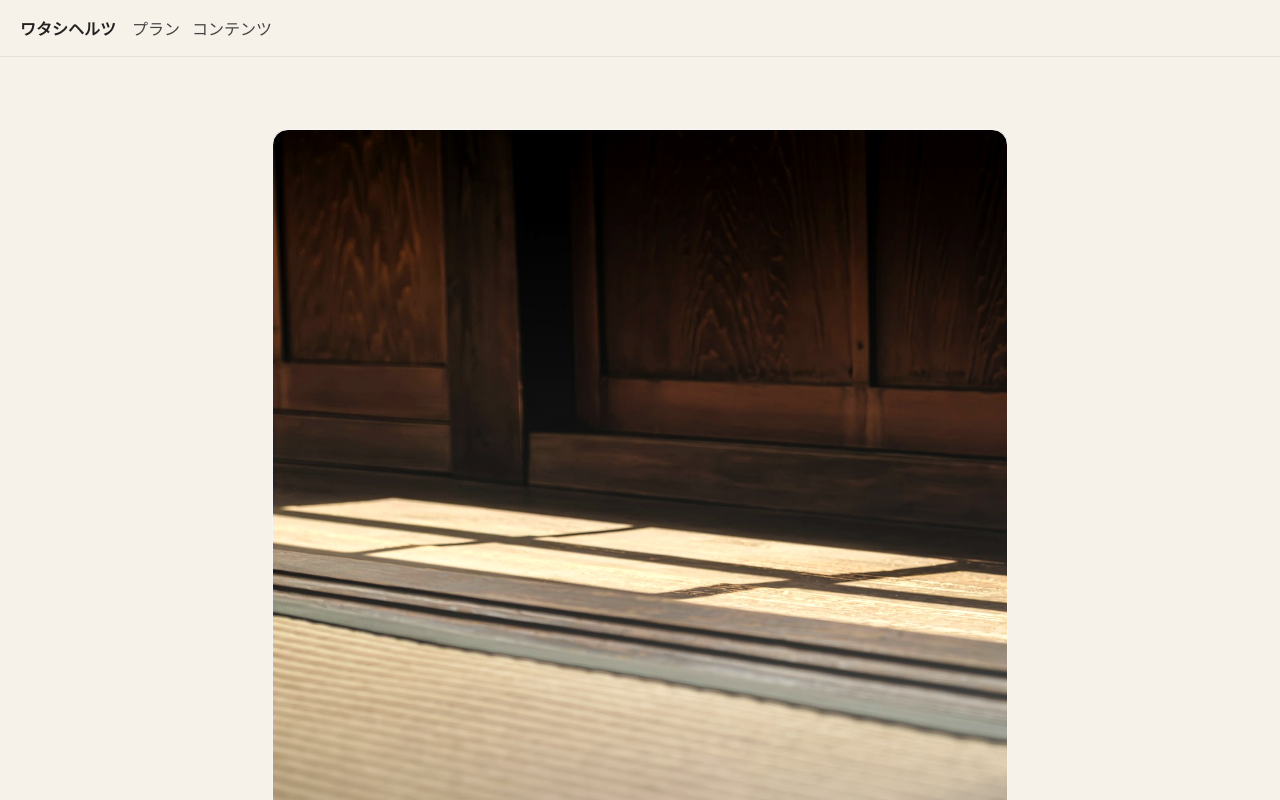
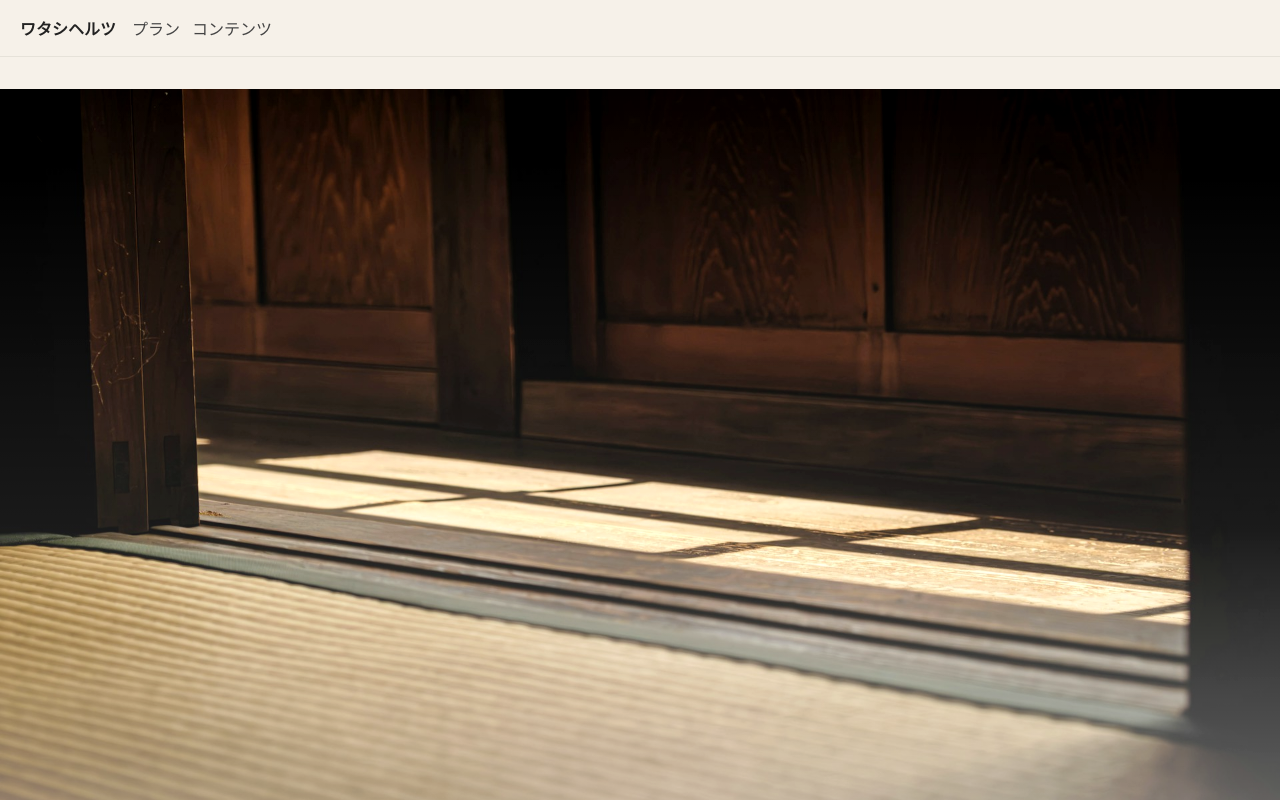
Before and after one commit to hiracoh/watashihertz, a Next.js app: page / in a window 1280 px wide. Shown: the top 800 px of the page. Built offline with nearby package versions, Linux system fonts and the light colour scheme; a web font is replaced by a local one.

Commit message:
Update page.js

```diff
--- a/app/page.js
+++ b/app/page.js
@@ -1,5 +1,4 @@
-import Image from "next/image";
-import articles from "../data/articles.json"; // 相対パスで安全
+import articles from "../data/articles.json"; // 相対パスで安全（Imageは使わないのでimport不要）
 
 // ボタンスタイル
 const btnPrimary = {
@@ -89,26 +88,28 @@ export default function Home() {
   const featured = Array.isArray(articles) ? articles.find((a) => a.featured) : null;
 
   return (
-    <main style={{ maxWidth: 768, margin: "0 auto", padding: "40px 16px" }}>
-     {/* --- ヒーロー：下に行くほど白くなる＋等高線＋文字だけタイトル --- */}
-<section style={{ position: "relative", marginBottom: "1.75rem" }}>
- <div
+    <>
+      {/* ======================= フルブリード・ヒーロー（画面いっぱい） ======================= */}
+      <section
         style={{
           position: "relative",
-    width: "100%",
-    height: "100vh", // 画角いっぱい
-    borderRadius: 16,
+          width: "100vw",
+          height: "100vh",             // 画角いっぱい
+          marginLeft: "calc(50% - 50vw)", // コンテナ幅に関係なく左右ぴったりに
+          marginRight: "calc(50% - 50vw)",
           overflow: "hidden",
-    border: "1px solid #eee",
-    backgroundImage: "url('/washitsu.jpg')", // ← /public/washitsu.jpg に保存
-    backgroundSize: "cover",   // 画角いっぱいに広げる
-    backgroundPosition: "center 60%", // 中央寄せ、少し下に
+          // 角丸や白フチはいったん外す（本当に全画面にしたいならこの方が自然）
+          border: "none",
+          borderRadius: 0,
+          // 背景：和室写真
+          backgroundImage: "url('/washitsu.jpg')",
+          backgroundSize: "cover",
+          backgroundPosition: "center 60%", // 見せたい位置に合わせて調整
+          // 雰囲気調整
           filter: "saturate(0.88) contrast(1.06)",
         }}
       >
-
-
-  {/* 薄ノイズ */}
+        {/* 薄ノイズ（繰り返しタイル） */}
         <div
           style={{
             position: "absolute",
@@ -116,14 +117,14 @@ export default function Home() {
             backgroundImage: "url('/paper-noise.png')",
             backgroundRepeat: "repeat",
             backgroundSize: "256px 256px",
-      opacity: 0.05,              // まずは濃くして確認
-      mixBlendMode: "soft-light", // overlay より視認しやすい
+            opacity: 0.05,
+            mixBlendMode: "soft-light",
             pointerEvents: "none",
             zIndex: 1,
           }}
         />
 
-  {/* 下にいくほど白っぽくなる柔らかグラデーション */}
+        {/* 下にいくほど白っぽくなる柔らかグラデーション（可読性アップ） */}
         <div
           style={{
             position: "absolute",
@@ -135,7 +136,7 @@ export default function Home() {
           }}
         />
 
-  {/* タイトル */}
+        {/* タイトル：レタープレス風（文字だけ） */}
         <h1
           style={{
             position: "absolute",
@@ -157,12 +158,12 @@ export default function Home() {
         >
           life atlas
         </h1>
-</div>
+      </section>
 
+      {/* ======================= 本文（中央 768px コンテナ） ======================= */}
+      <main style={{ maxWidth: 768, margin: "0 auto", padding: "40px 16px" }}>
         {/* 画像の下：サブタイトル／説明文／ボタン */}
-  <div style={{ marginTop: "2.5rem", textAlign: "center" }}>
-
-
+        <section style={{ textAlign: "center" }}>
           {/* サブタイトル */}
           <p
             style={{
@@ -199,13 +200,10 @@ export default function Home() {
               コンテンツへ
             </a>
           </div>
-  </div>
-
         </section>
 
-{/* --- ガイド固定表示（featured のみ） --- */}
+        {/* ガイド固定表示（featured のみ） */}
         {featured && (
-
           <section style={{ marginTop: 24 }}>
             <h2 style={{ margin: "0 0 12px", fontSize: 20, fontWeight: 600 }}>まずはここから</h2>
             <div style={{ marginTop: 12 }}>
@@ -214,5 +212,6 @@ export default function Home() {
           </section>
         )}
       </main>
+    </>
   );
 }
```
Lines whose indentation alone changed are shown as unchanged.
